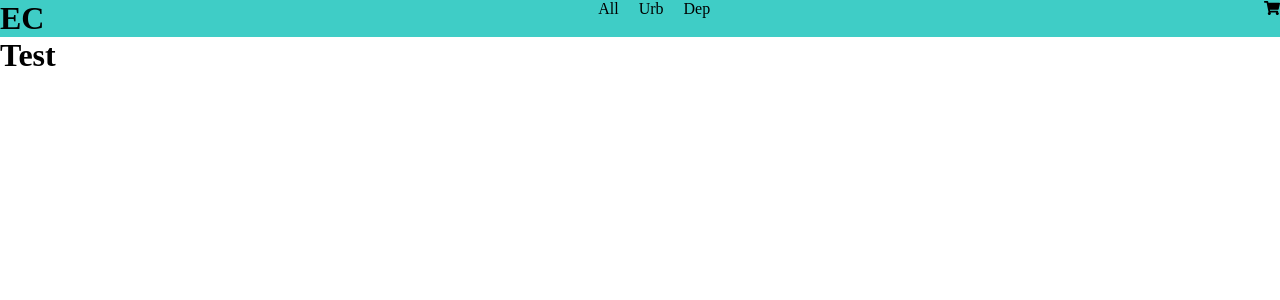
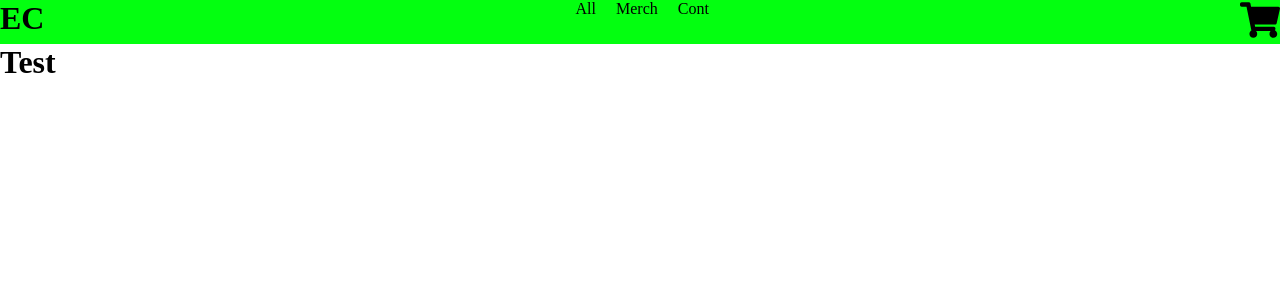
Before and after one commit to dolianaleal/react_1, a React (Vite) app: page /cart in a window 1280 px wide. Shown: the top 300 px of the page. Built offline with nearby package versions, Linux system fonts and the light colour scheme.

Commit message:
add_cw_file

```diff
--- a/src/components/cartWidget/CartWidget.jsx
+++ b/src/components/cartWidget/CartWidget.jsx
@@ -0,0 +1,11 @@
+import { FaShoppingCart } from "react-icons/fa";
+
+const CartWidget = () => {
+  return (
+    <div>
+      <FaShoppingCart color="black" size={40} />
+    </div>
+  );
+};
+
+export default CartWidget;
--- a/src/components/navbar/Navbar.jsx
+++ b/src/components/navbar/Navbar.jsx
@@ -1,5 +1,5 @@
+import CartWidget from "../cartWidget/CartWidget";
 import "./navbar.css";
-import { FaShoppingCart } from "react-icons/fa";
 
 export const Navbar = () => {
   return (
@@ -8,11 +8,11 @@ export const Navbar = () => {
 
       <ul style={{ display: "flex", gap: "20px" }}>
         <li style={{ listStyle: "none" }}>All</li>
-        <li style={{ listStyle: "none" }}>Urb</li>
-        <li style={{ listStyle: "none" }}>Dep</li>
+        <li style={{ listStyle: "none" }}>Merch</li>
+        <li style={{ listStyle: "none" }}>Cont</li>
       </ul>
 
-      <FaShoppingCart />
+      <CartWidget />
     </div>
   );
 };
--- a/src/components/navbar/navbar.css
+++ b/src/components/navbar/navbar.css
@@ -1,5 +1,5 @@
 .navbarContainer {
-  background-color: rgb(63, 205, 198);
+  background-color: rgb(3, 255, 16);
   display: flex;
   width: 100%;
   justify-content: space-between;
```
